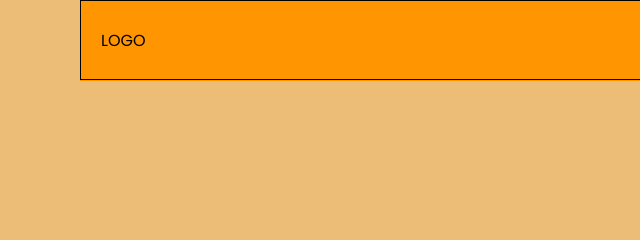
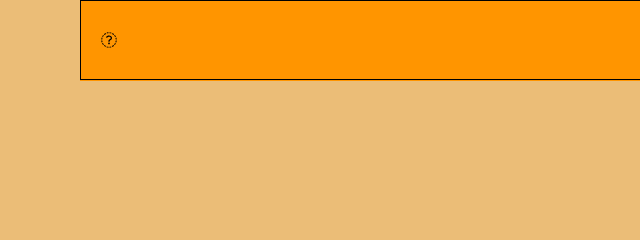
Before and after one commit to artursilv/Page_pessoal, a plain HTML site: page index.html in a window 1280 px wide. Shown: the top 240 px of the page, 0-640 px from the left. Drawn offline with nearby package versions, Linux system fonts and the light colour scheme.

Commit message:
Update index.html

```diff
--- a/index.html
+++ b/index.html
@@ -14,7 +14,7 @@
         <!--HEADER-->
         <header>
             <div class="logo">
-                LOGO
+                <i id="icon" class="fa-sharp fa-solid fa-laptop-code"></i>
             </div>
             <div class="menu">
                 <nav class="nav-list">
```
